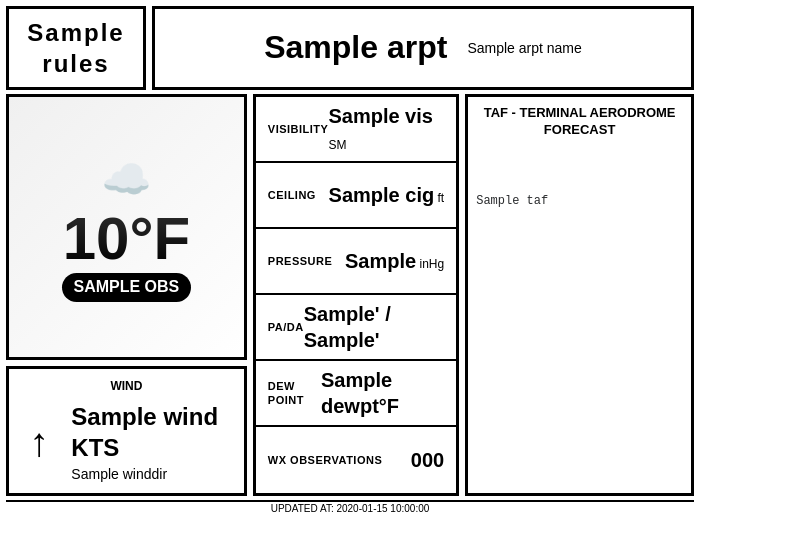
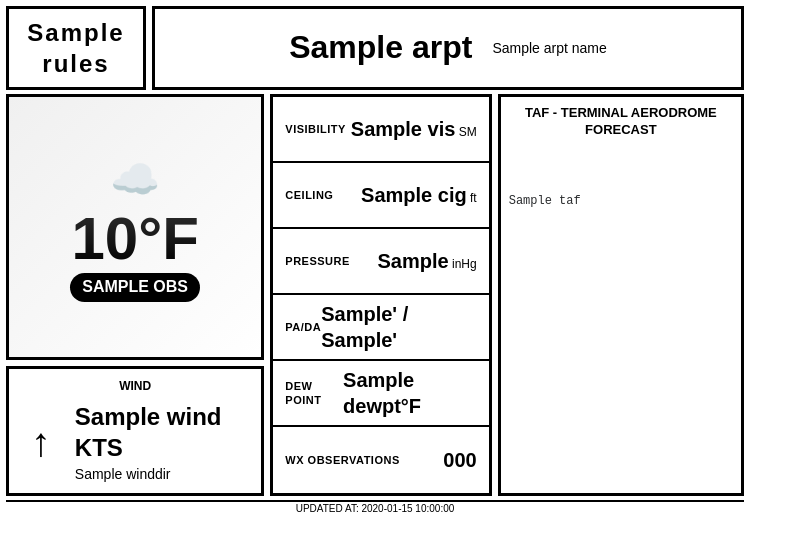
Before and after one commit to tomargood/weather-dashboardv2, a Python web app: template templates/page.html in a window 1280 px wide. Shown: the top 551 px of the page, without its empty margins (0-801 px from the left). Run offline with Jinja, Linux system fonts and the light colour scheme; the template is opened without the code that fills it: most values are stand-ins (such as "Sample title", 1, 10 or a date in 2020).

Commit message:
Update style.css

```diff
--- a/static/style.css
+++ b/static/style.css
@@ -10,18 +10,18 @@ html {
   background: white;
   color: black;
   line-height: 1.3;
-  width: 700px;
-  min-width: 700px;
-  max-width: 700px;
+  width: 750px;
+  min-width: 750px;
+  max-width: 750px;
   margin: 0;
   padding: 0;
   overflow-x: hidden;
 }
 
 .container {
-  width: 700px;
-  min-width: 700px;
-  max-width: 700px;
+  width: 750px;
+  min-width: 750px;
+  max-width: 750px;
   display: flex;
   flex-direction: column;
   padding: 6px;
```
